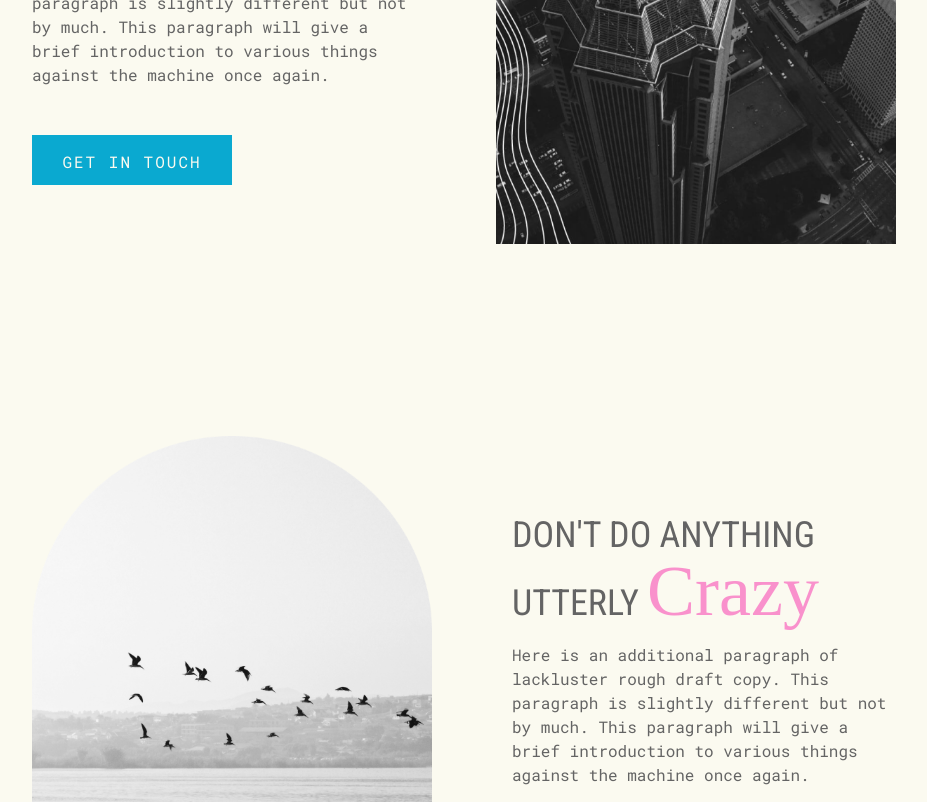
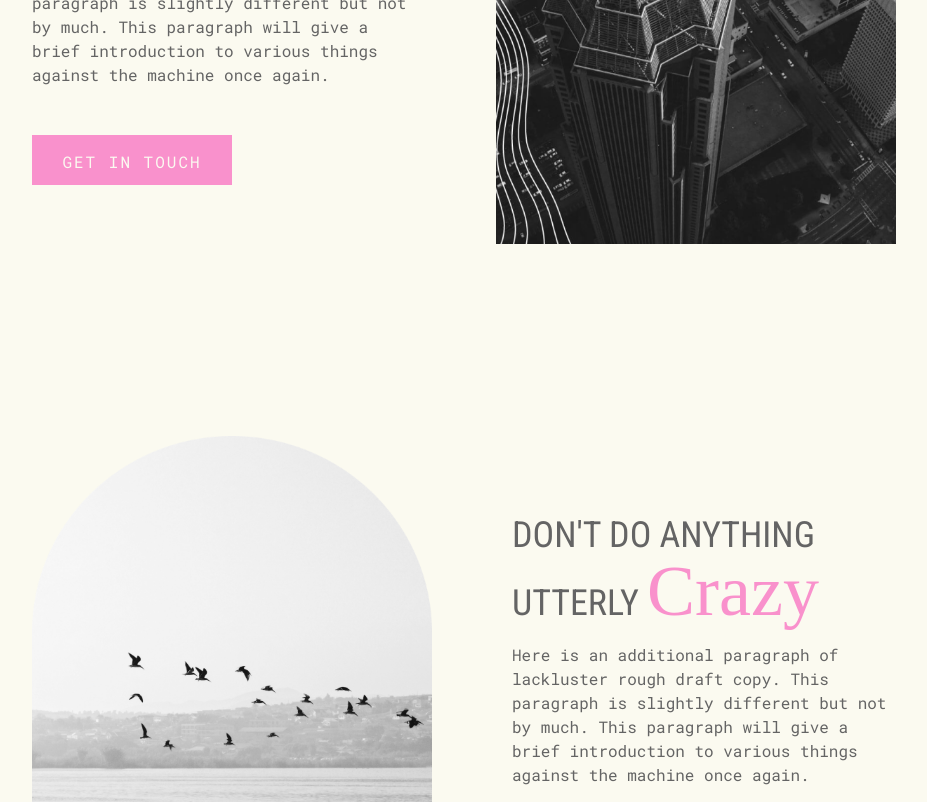
Before and after one commit to jacreative904/JA-Creative, a React (Vite) app: page / in a window 1280 px wide. Shown: the part 1180-1982 px from the top of the page, without its empty margins (112-1039 px from the left). Built offline with nearby package versions, Linux system fonts and the light colour scheme; a web font is replaced by a local one.

Commit message:
New root home page

```diff
--- a/src/index.css
+++ b/src/index.css
@@ -156,7 +156,7 @@ body {
   position: relative;
   transition: all .35s;
   text-transform: uppercase;
-  @apply text-mainbg dark:text-darkbg bg-mainteal dark:bg-darkyellow border-mainteal dark:border-darkyellow;
+  @apply text-mainbg dark:text-darkbg bg-mainpink dark:bg-darkyellow border-mainpink dark:border-darkyellow;
 }
 
 .button span {
--- a/vite.config.js
+++ b/vite.config.js
@@ -5,5 +5,5 @@ import tailwindcss from '@tailwindcss/vite'
 // https://vite.dev/config/
 export default defineConfig({
   plugins: [react(), tailwindcss()],
-  base: "/JA-Creative/",
+  base: "/",
 })
```
Also changed, not shown: src/assets/Logo_white.png (added).
